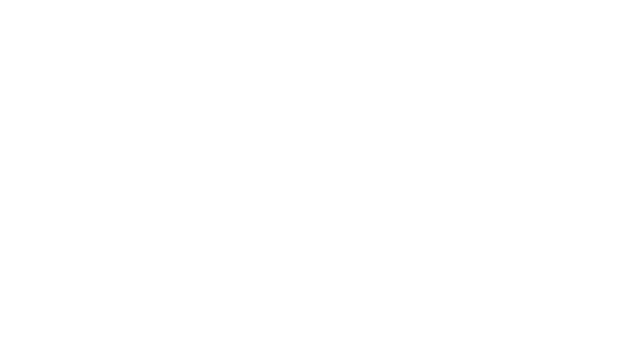
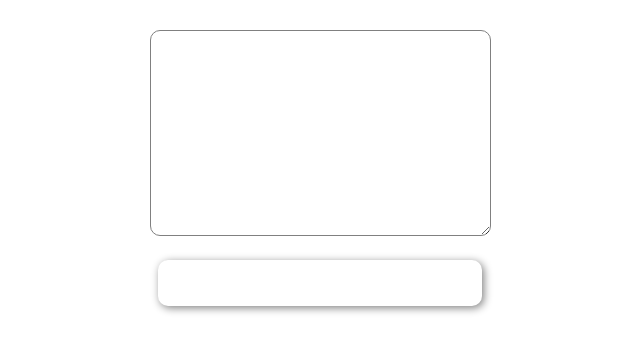
Before and after one commit to Eshitayasmin/colorPicker, a React (Create React App) app: page / in a window 1280 px wide. Shown: the top 352 px of the page, without its empty margins (320-960 px from the left). Built offline with nearby package versions, Linux system fonts and the light colour scheme.

Commit message:
color change state add

```diff
--- a/src/App.css
+++ b/src/App.css
@@ -1,3 +1,25 @@
 .App {
   text-align: center;
+  margin-top: 30px;
 }
+input{
+   width: 320px;
+   padding: 10px 2px;
+   margin-top: 20px;
+   box-shadow: 2px 2px 8px gray;
+   border: none;
+   border-radius: 10px;
+   font-size: 22px;
+   text-align: center;
+}
+input:focus {
+  outline: none;
+  box-shadow: 0 0 12px olive;
+}
+textarea{
+  border: 1px solid gray;
+  border-radius: 10px;
+}
+textarea:focus{
+ outline: none;
+}
--- a/src/App.js
+++ b/src/App.js
@@ -5,7 +5,13 @@ function App() {
   const [color, setColor] = useState("");
   return (
     <div className="App">
-
+      <div>
+      <form action="">
+      <textarea style={{background: color, height: '25vh'}} name="" id="" cols="40" rows="10"></textarea>
+      <br />
+      <input type="text" onChange={(e) => setColor(e.target.value)}/>
+     </form>
+      </div>
     </div>
   );
 }
```
